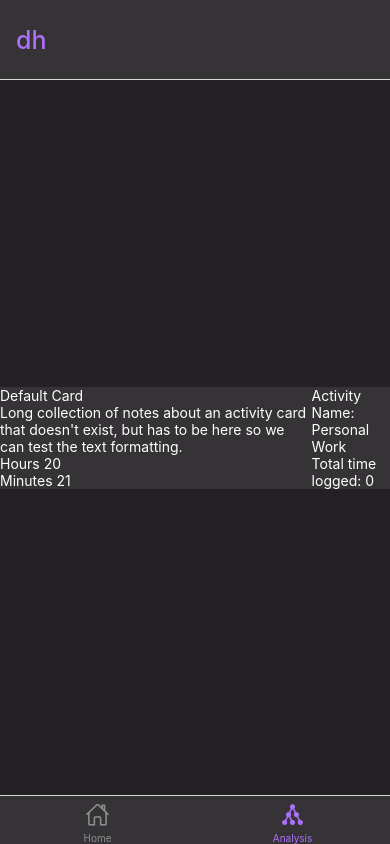
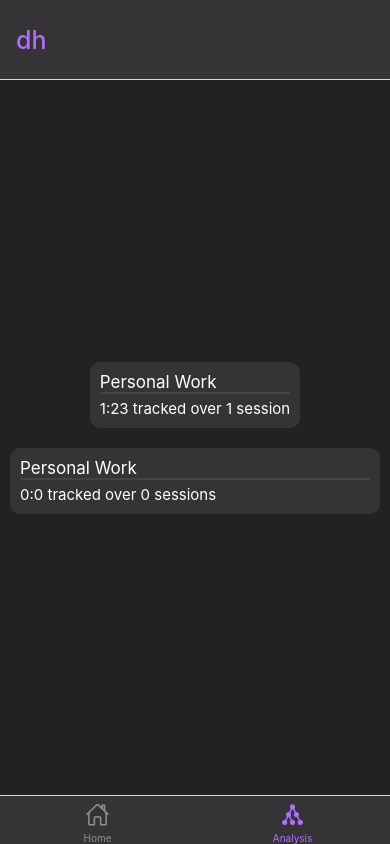
Before and after one commit to efox3987/dh_rn, a React Native app: screen /Analysis in a window 390 px wide. Built offline with nearby package versions, Linux system fonts and the light colour scheme; what react-native-actions-sheet would draw is missing.

Commit message:
Added firebase configs, pod install and rebuild

```diff
--- a/package.json
+++ b/package.json
@@ -10,6 +10,7 @@
     "lint": "eslint ."
   },
   "dependencies": {
+    "@react-native-firebase/app": "^15.4.0",
     "@react-navigation/bottom-tabs": "^6.3.2",
     "@react-navigation/native": "^6.0.11",
     "@react-navigation/native-stack": "^6.7.0",
--- /dev/null
+++ b/src/components/ActivitySummary.tsx
@@ -0,0 +1,70 @@
+import React from 'react';
+import {View, Text, StyleSheet} from 'react-native';
+import {ActivityType} from '../context/ActivityContext';
+import theme from '../style/theme';
+
+interface Props extends ActivityType {}
+interface State {}
+
+class ActivitySummary extends React.Component<Props, State> {
+  constructor(props: ActivityType) {
+    super(props);
+    this.state = {
+      timeLogged: this.props.timeLogged,
+    };
+  }
+
+  onComponentDidUpdate = (props: ActivityType) => {
+    if (this.props.timeLogged !== props.timeLogged) {
+      this.setState({timeLogge: this.props.timeLogged});
+    }
+  };
+
+  calculateTime = () => {
+    const time = this.props.timeLogged;
+    var hours = Math.floor(time / 3600);
+    var minutes = Math.floor(time / 60) % 60;
+
+    return {hours, minutes};
+  };
+
+  render() {
+    const {hours, minutes} = this.calculateTime();
+    const len = this.props.sessions.length;
+
+    return (
+      <View style={styles.main}>
+        <Text style={styles.title}>{this.props.title}</Text>
+        <View style={styles.line} />
+        <Text style={styles.body}>
+          {hours}:{minutes} tracked over {this.props.sessions.length}
+          {len === 1 ? <Text> session</Text> : <Text> sessions</Text>}
+        </Text>
+      </View>
+    );
+  }
+}
+
+const styles = StyleSheet.create({
+  main: {
+    backgroundColor: theme.COLOR_SURFACE_LOW,
+    padding: 10,
+    margin: 10,
+    borderRadius: 10,
+  },
+  line: {
+    borderBottomColor: theme.COLOR_SURFACE_HIGH,
+    borderBottomWidth: 2,
+    marginBottom: 5,
+  },
+  title: {
+    color: theme.COLOR_TEXT_WHITE,
+    fontSize: theme.FONT_SIZE_TITLE,
+  },
+  body: {
+    color: theme.COLOR_TEXT_WHITE,
+    fontSize: theme.FONT_SIZE_BODY,
+  },
+});
+
+export default ActivitySummary;
--- a/src/components/Summary.tsx
+++ b/src/components/Summary.tsx
@@ -1,36 +1,25 @@
 import React, {useContext} from 'react';
-import {View, Text, FlatList, StyleSheet} from 'react-native';
+import {View, FlatList, StyleSheet} from 'react-native';
 import ActivityContext, {ActivityType} from '../context/ActivityContext';
-import CardContext, {CardType} from '../context/CardContext';
 import theme from '../style/theme';
+import ActivitySummary from './ActivitySummary';
 
 function Summary() {
-  const {timeCards} = useContext(CardContext);
   const {activities} = useContext(ActivityContext);
-
-  const renderCard = (item: CardType) => {
-    return (
-      <View style={styles.listItem}>
-        <Text style={styles.text}>{item.title}</Text>
-        <Text style={styles.text}>{item.notes}</Text>
-        <Text style={styles.text}>Hours {item.createdTime.getHours()}</Text>
-        <Text style={styles.text}>Minutes {item.createdTime.getMinutes()}</Text>
-      </View>
-    );
-  };
 
   const renderActivity = (item: ActivityType) => {
     return (
-      <View style={styles.listItem}>
-        <Text style={styles.text}>Activity Name: {item.title}</Text>
-        <Text style={styles.text}>Total time logged: {item.timeLogged}</Text>
-      </View>
+      <ActivitySummary
+        title={item.title}
+        notes={item.notes}
+        timeLogged={item.timeLogged}
+        sessions={item.sessions}
+      />
     );
   };
 
   return (
     <View style={styles.main}>
-      <FlatList data={timeCards} renderItem={({item}) => renderCard(item)} />
       <FlatList
         data={activities}
         renderItem={({item}) => renderActivity(item)}
@@ -42,6 +31,7 @@ function Summary() {
 const styles = StyleSheet.create({
   main: {
     color: theme.COLOR_SURFACE_LOWEST,
+    alignSelf: 'stretch',
     flexDirection: 'row',
     justifyContent: 'flex-start',
     alignItems: 'stretch',
--- a/src/screens/Analysis.js
+++ b/src/screens/Analysis.tsx
@@ -1,12 +1,19 @@
-import React, {useRef} from 'react';
-import {View, StyleSheet, Text, FlatList, Button} from 'react-native';
-import {Example} from '../components/BottomSheet';
+import React from 'react';
+import {View, StyleSheet} from 'react-native';
 import Summary from '../components/Summary';
+import ActivitySummary from '../components/ActivitySummary';
 import theme from '../style/theme';
+import {CardType} from '../context/CardContext';
 
 const Analysis = () => {
   return (
     <View style={styles.main}>
+      <ActivitySummary
+        title={'Personal Work'}
+        notes={'Notes'}
+        timeLogged={5000}
+        sessions={[{} as CardType]}
+      />
       <Summary />
     </View>
   );
```
Also changed, not shown: 6 other files (tests, documents, lock files or other folders).
